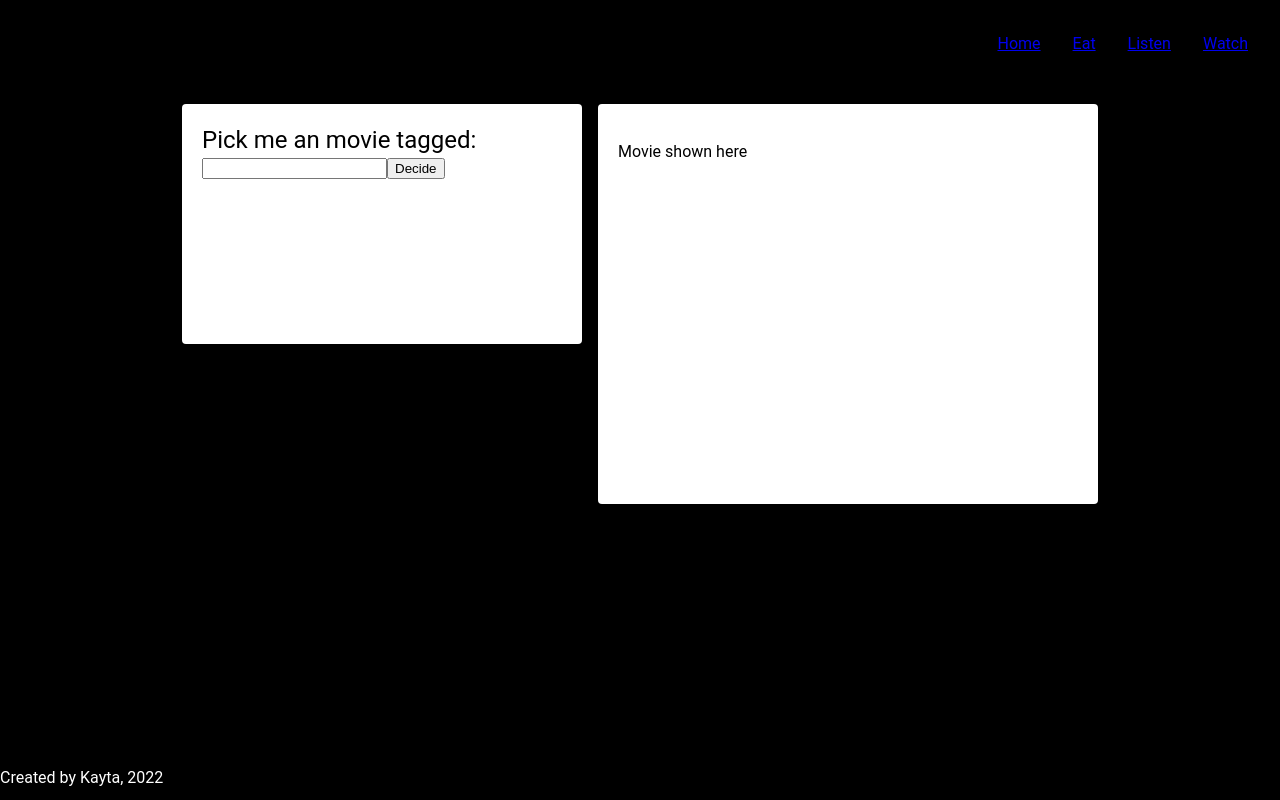
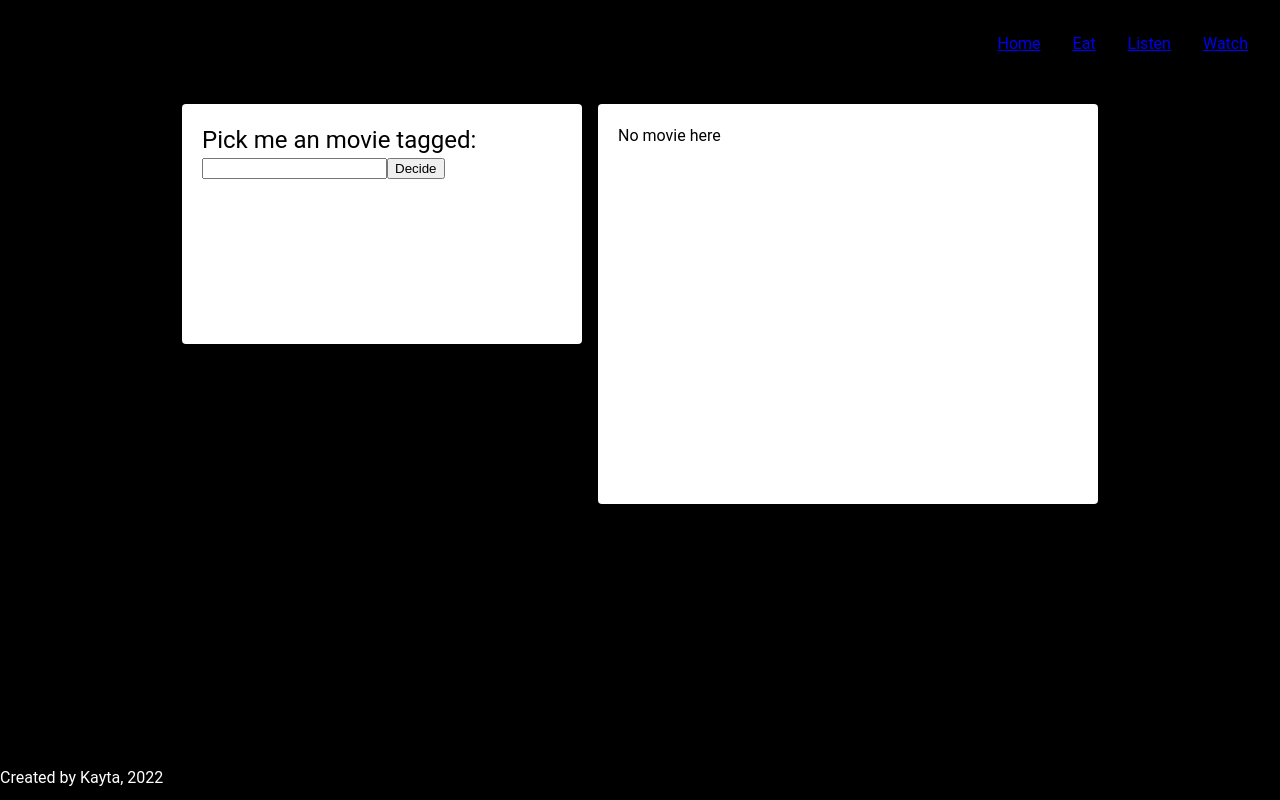
Before and after one commit to kaytawho/decision-maker, a React (Create React App) app in the folder frontend/: page /decide-movie in a window 1280 px wide. Built offline with nearby package versions, Linux system fonts and the light colour scheme.

Commit message:
movies functionality continued

```diff
--- a/frontend/src/components/DecideMoviePage.tsx
+++ b/frontend/src/components/DecideMoviePage.tsx
@@ -3,8 +3,8 @@ import { useState } from "react";
 import { ShowMovie } from "./ShowMovie";
 
 export function DecideMovie() {
-    const [movieQuery, setMovieQuery] = useState("");
-    const [currentMovieQuery, setCurrentMovieQuery] = useState("moonlight");
+    const [movieQuery, setMovieQuery] = useState("moonlight");
+    const [currentMovieQuery, setCurrentMovieQuery] = useState("");
 
     return (
         <div>
@@ -14,10 +14,11 @@ export function DecideMovie() {
                     <Typography variant="h5">Pick me an movie tagged: </Typography>
                     <input name="movie-query" onChange={(event: any) => {
                         setMovieQuery(event.target.value);
-                        console.log(event.target.value)
+                        console.log('setMovieQuery:',event.target.value)
                     }}></input>
                     <button onClick={(event: any) => {
                         setCurrentMovieQuery(movieQuery)
+                        console.log('setCurrentMovieQuery:',movieQuery)
                     }}>Decide</button>
                 </Paper>
                 </Grid>
--- a/frontend/src/components/ShowMovie.tsx
+++ b/frontend/src/components/ShowMovie.tsx
@@ -1,15 +1,38 @@
-import { useState } from "react";
+import { useEffect, useState } from "react";
+import axios from "axios";
+import { Typography } from "@mui/material";
 
 interface MovieQueryProps {
     movieQuery: string;
 }
 
 export function ShowMovie(props: MovieQueryProps) {
-    const [movieQuery, setMovieQuery] = useState<any>(null);
-    console.log('Show movie:', movieQuery)
+    const [movieQuery, setMovieQuery] = useState<any>("");
+
+    function getMovie() {
+        axios
+            .get(`http://localhost:3000/api/themoviedb/3/search/movie/&query=${props.movieQuery}`)
+            .then((response) => {
+                setMovieQuery(response.data);
+            });
+    }
+
+    useEffect(() => {
+        if (props.movieQuery !== '') {
+            getMovie()
+    }
+}, [props.movieQuery]);
+
     return (
         <div>
-            <p>Movie shown here</p>
+            { movieQuery ? (
+                <div>
+                    <Typography> Movie stuff here </Typography>
+                    <Typography>{movieQuery.results} </Typography>
+                </div>
+            ) : (
+                <div>No movie here </div>
+            )}
         </div>
     )
 }
```
Also changed, not shown: 1 other file (tests, documents, lock files or other folders).
